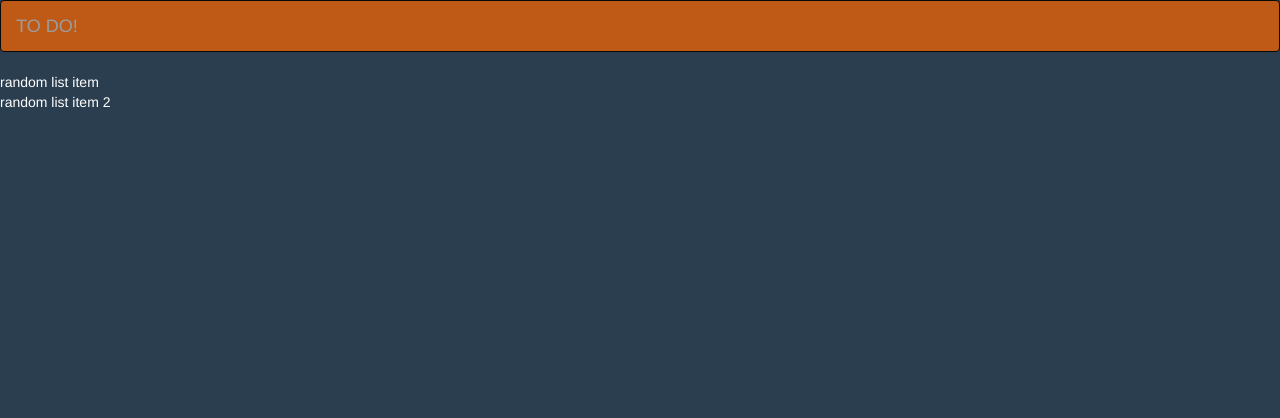
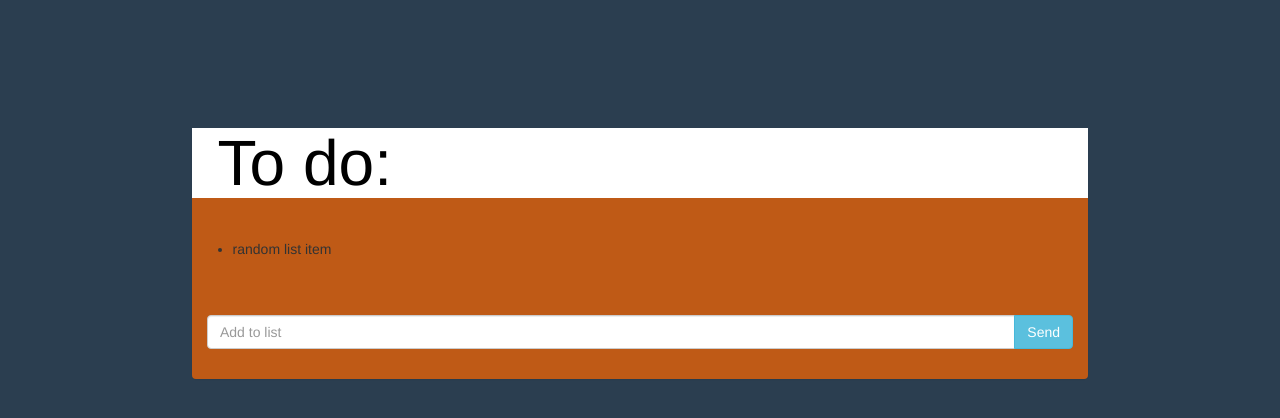
Before and after one commit to nathancarpenter03/w6d2-assignment, a website: page public/index.html in a window 1280 px wide. Drawn offline with nearby package versions, Linux system fonts and the light colour scheme; no server answers.

Commit message:
added styling for adventure mode, and added post request to add new to do item

```diff
--- a/public/css/global.css
+++ b/public/css/global.css
@@ -1,13 +1,42 @@
-.navbar {
-    background-color: #bf5a16;
-    color: white;
+* {
+  box-sizing: border-box;
 }
 
-.todo {
-    color: white;
-}
+img { width: 100%; }
 
 body {
     background-color: #2b3e50;
-    color: white;
 }
+
+
+.panel {
+    width: 70vw;
+    margin-left: auto;
+    margin-right: auto;
+    background-color: #bf5a16;
+    margin-top: 10vw;
+    border: none
+}
+
+.panel-title {
+    color: black;
+    font-size: 5vw;
+    padding-left: 2vw;
+    background-color: white;
+    padding-top: auto;
+    padding-bottom: auto;
+}
+
+.list-group {
+    margin: 2vw;
+}
+
+.list-group-item {
+    font-family: 'Architects Daughter', cursive;
+    font-size: 3vw;
+}
+
+#new-todo {
+    font-family:
+    color: black;
+}
--- a/public/index.html
+++ b/public/index.html
@@ -6,23 +6,30 @@
     <meta name="viewport" content="width=device-width, initial-scale=1.0" />
     <script type="text/javascript" src="https://cdn.polyfill.io/v2/polyfill.min.js?features=es6,fetch,Array.prototype.includes"></script>
     <link rel="stylesheet" href="https://maxcdn.bootstrapcdn.com/bootstrap/3.3.7/css/bootstrap.min.css" integrity="sha384-BVYiiSIFeK1dGmJRAkycuHAHRg32OmUcww7on3RYdg4Va+PmSTsz/K68vbdEjh4u" crossorigin="anonymous">
+    <link href="https://fonts.googleapis.com/css?family=Architects+Daughter" rel="stylesheet">
     <link rel="stylesheet" href="css/global.css" />
 </head>
 <body>
 
+<div class="panel panel-default">
+    <h2 class="panel-title">To do:</h2>
+    <div class="panel-body">
+        <ul class="list-group">
+            <li>random list item</li>
+        </ul>
+    </div>
+    <div class="panel-body">
+        <div class="form-group">
+            <div class="input-group">
+                <input id="new-todo" type="text" class="form-control" maxlength="160" placeholder="Add to list">
+                <div class="input-group-btn">
+                    <button id="new-todo-button" class="btn btn-info" type="button">Send</button>
+                </div>
+            </div>
+        </div>
+    </div>
+</div>
 
-<nav class="navbar navbar-inverse">
-  <div class="container-fluid">
-    <div class="navbar-header">
-      <a class="navbar-brand todo" href="#">TO DO!</a>
-    </div>
-  </div>
-</nav>
-
-<ul class = "list-group">
-    <li>random list item</li>
-    <li>random list item 2</li>
-</ul>
 
 
 <script src="js/todos.js"></script>
--- a/public/js/todos.js
+++ b/public/js/todos.js
@@ -1,3 +1,5 @@
+// Get all to dos
+
 getTodos();
 
 function getTodos() {
@@ -18,6 +20,33 @@ function getTodos() {
 }
 
 function showTodo(todo) {
-    var todoItem = `<li>${todo.todo}</li>`;
+    var todoItem = `<li class="list-group-item">${todo.todo}</li>`;
     document.querySelector('.list-group').innerHTML += todoItem;
 }
+
+// Post new to do
+
+document.querySelector('#new-todo-button').addEventListener('click', addTodo)
+
+function addTodo() {
+    var newTodo = document.querySelector('#new-todo').value;
+    console.log(newTodo);
+
+    fetch('http://localhost:3000/todos', {
+        method: 'POST',
+        headers: {
+            'Content-Type': 'application/json'
+        },
+
+        body: JSON.stringify({
+            todo: newTodo,
+        })
+    })
+
+        .then(function(response) {
+            return response.json();
+        })
+        .then(function(response) {
+            console.log(response);
+        })
+}
```
Also changed, not shown: server.js (+11 -1 lines).
